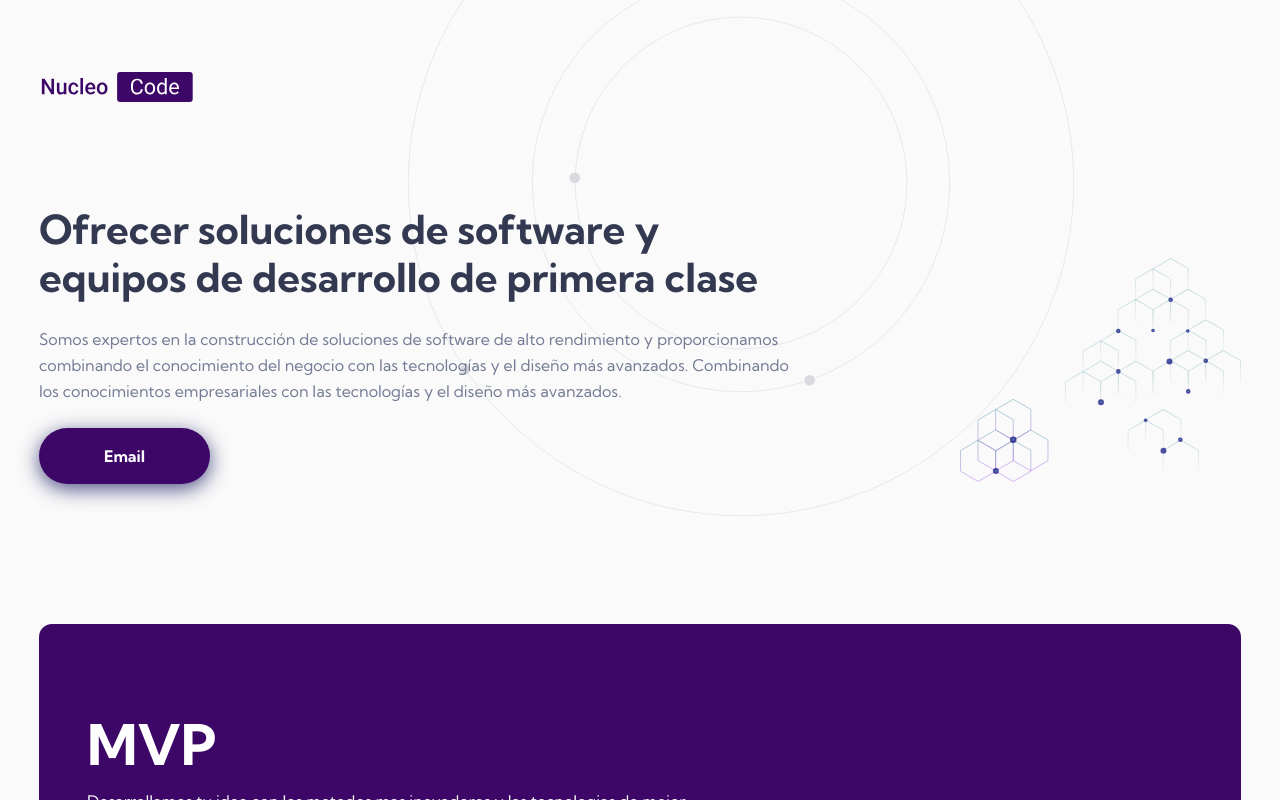
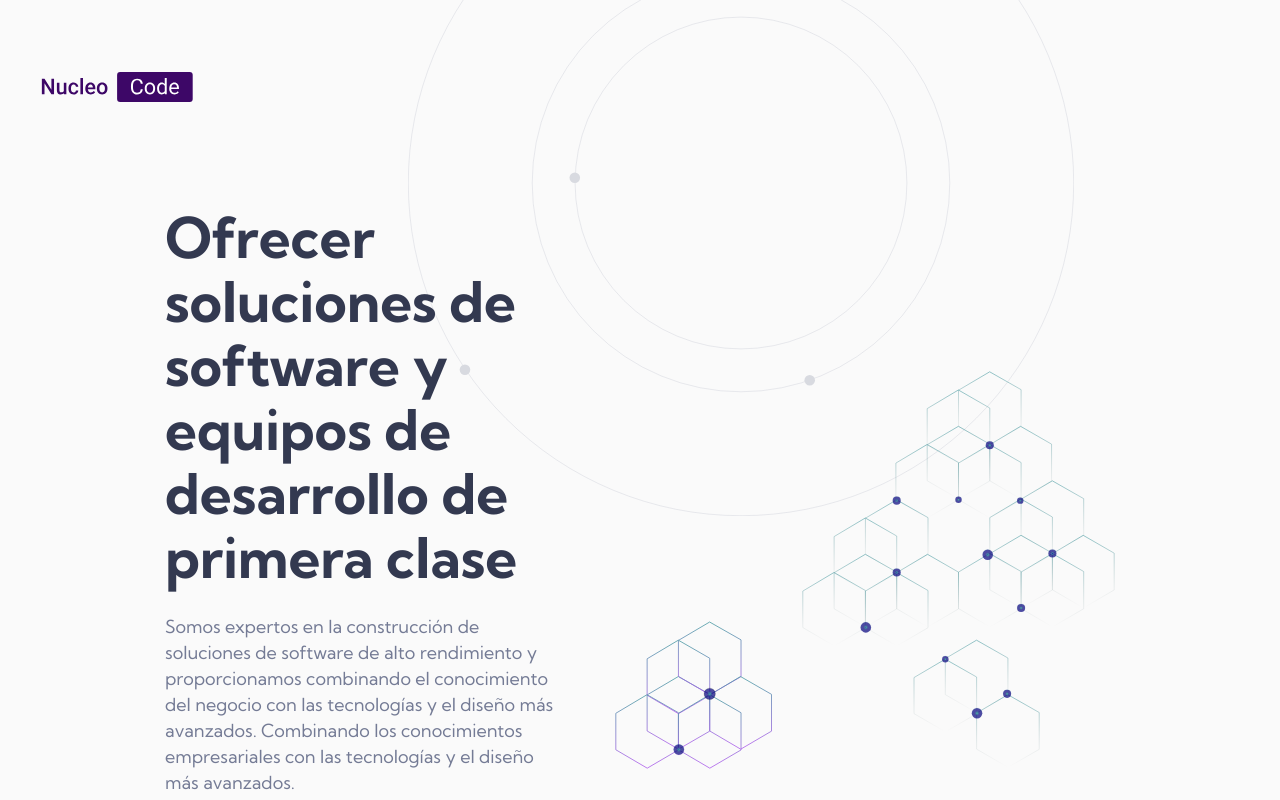
Before and after one commit to Nucleo-Code/NuCleoCo, a React (Create React App) app: page / in a window 1280 px wide. Shown: the top 800 px of the page. Built offline with nearby package versions, Linux system fonts and the light colour scheme.

Commit message:
[UPDATE] responsive ocultar imagen home

```diff
--- a/src/Pages/Home.module.css
+++ b/src/Pages/Home.module.css
@@ -8,8 +8,8 @@
   margin: 0 auto;
 }
 .main .charts {
+  display: none;
   width: 19rem;
-  display: block;
   margin: 0 auto 6.4rem;
 }
 .main .title {
@@ -79,7 +79,7 @@
 }
 
 /* Desktop - Widescreen */
-@media (min-width: 1440px) {
+@media (min-width: 1200px) {
   .main {
     padding: 0 16.5rem 9.1rem;
     background: none;
@@ -95,7 +95,7 @@
     line-height: 6.4rem;
   }
   .first-section .charts {
-
+    display: inline;
     width: 50rem;
   }
   .section-text .text-content {
--- a/src/Pages/SignUp.tsx
+++ b/src/Pages/SignUp.tsx
@@ -16,7 +16,7 @@ function SignUp() {
           Puedes contactarno para poder brindarte un servicio con exelencia y calidad de software
         </p>
 
-        <img className={classes.countdown} src={imgEmail} alt="Logo" width="60%"  />
+        <img className={classes.countdown} src={imgEmail} alt="Logo" width="80%"  />
 
         <div className={classes.form}>
           <Form />
```
